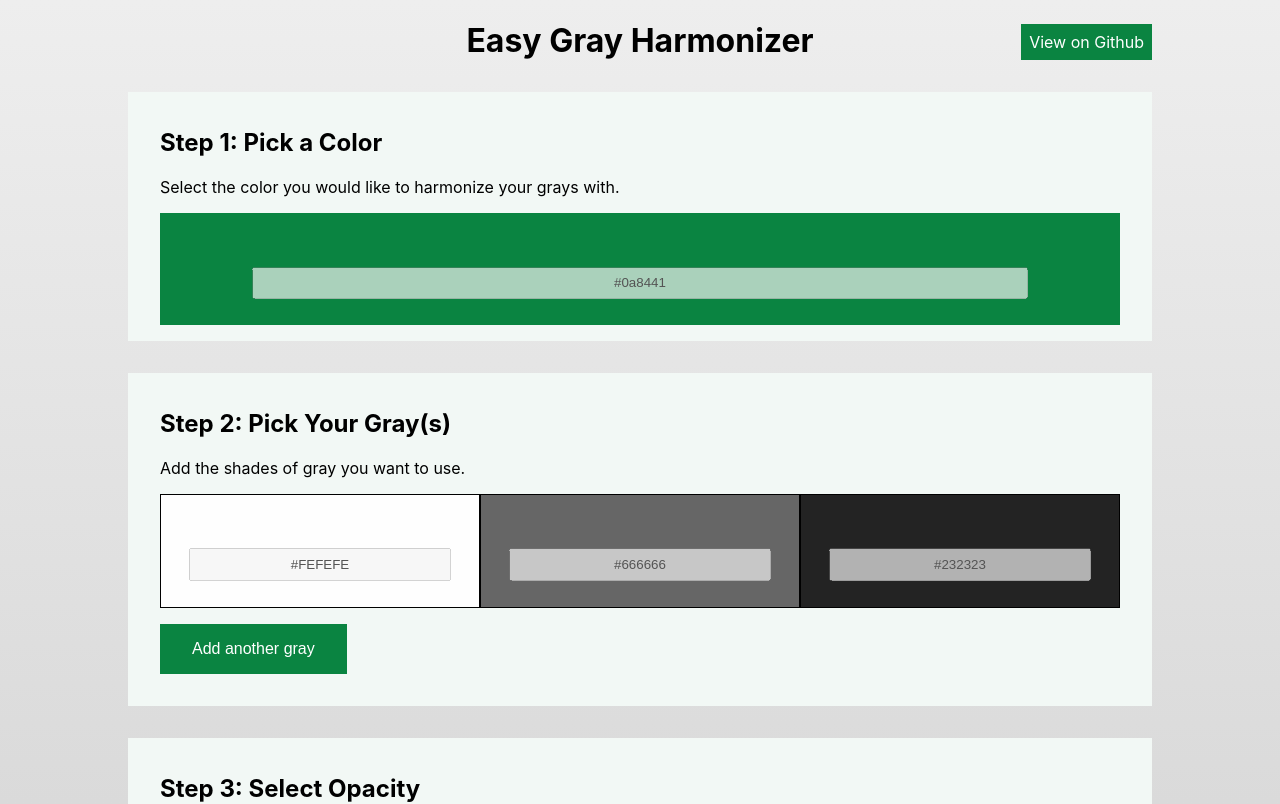
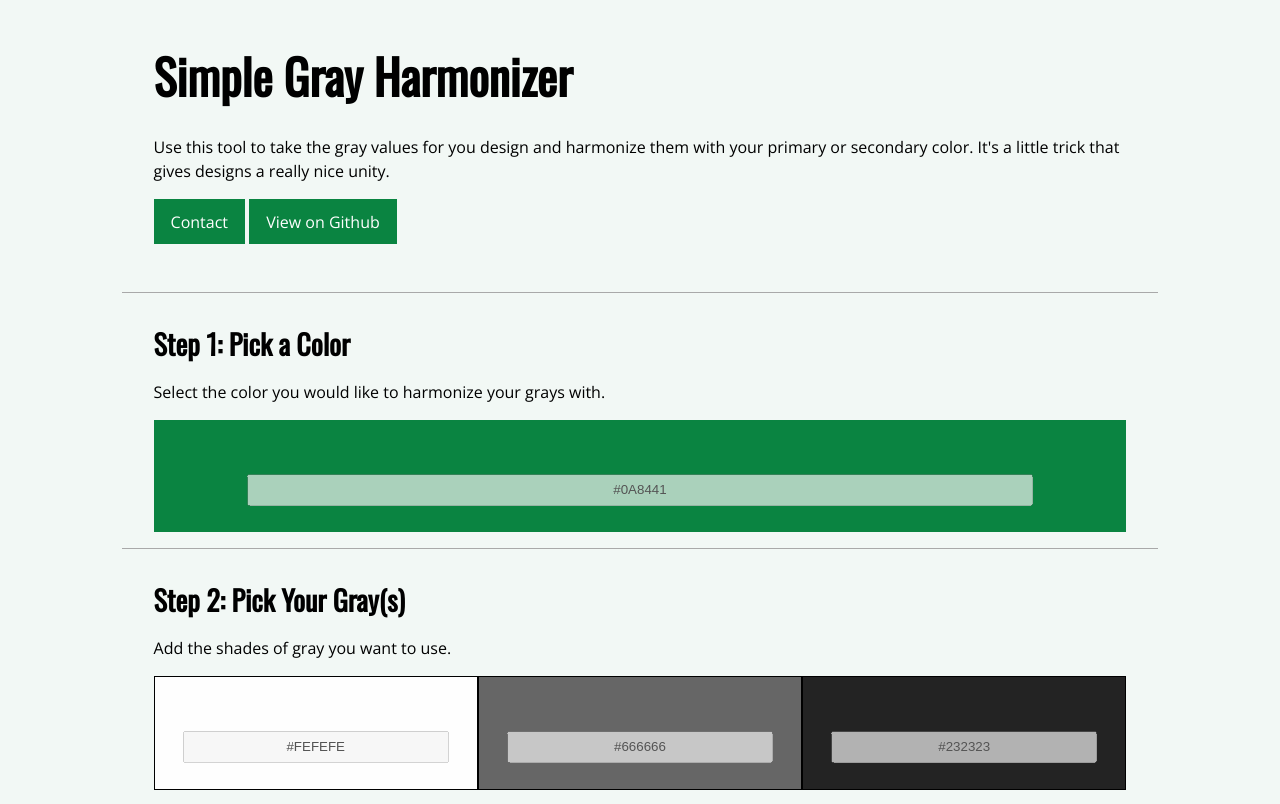
Before and after one commit to brentswisher/gray-harmonizer, a React (Create React App) app: page / in a window 1280 px wide. Shown: the top 804 px of the page. Built offline with nearby package versions, Linux system fonts and the light colour scheme.

Commit message:
Update styles

```diff
--- a/public/index.html
+++ b/public/index.html
@@ -4,6 +4,7 @@
     <meta charset="utf-8">
     <link rel="shortcut icon" href="%PUBLIC_URL%/favicon.ico">
     <meta name="viewport" content="width=device-width, initial-scale=1, shrink-to-fit=no">
+    <link href="https://fonts.googleapis.com/css?family=Open+Sans|Oswald" rel="stylesheet">
     <meta name="theme-color" content="#000000">
     <!--
       manifest.json provides metadata used when your web app is added to the
@@ -19,7 +20,7 @@
       work correctly both with client-side routing and a non-root public URL.
       Learn how to configure a non-root public URL by running `npm run build`.
     -->
-    <title>React App</title>
+    <title>Simple Gray Harmonizer</title>
   </head>
   <body>
     <noscript>
--- a/src/App.css
+++ b/src/App.css
@@ -1,31 +1,41 @@
 body {
-	background: rgb(238,238,238); /* Old browsers */
-	background: -moz-linear-gradient(top, rgba(238,238,238,1) 0%, rgba(204,204,204,1) 100%); /* FF3.6-15 */
-	background: -webkit-linear-gradient(top, rgba(238,238,238,1) 0%,rgba(204,204,204,1) 100%); /* Chrome10-25,Safari5.1-6 */
-	background: linear-gradient(to bottom, rgba(238,238,238,1) 0%,rgba(204,204,204,1) 100%); /* W3C, IE10+, FF16+, Chrome26+, Opera12+, Safari7+ */
-	filter: progid:DXImageTransform.Microsoft.gradient( startColorstr='#eeeeee', endColorstr='#cccccc',GradientType=0 ); /* IE6-9 */
+	font-family: 'Open Sans', sans-serif;
 }
 .app {
-  width:80%;
-  margin-left:auto;
-  margin-right:auto;
-  text-align: center;
+	padding:0 2em;
 }
 
 section {
-	margin:2em 0;
+	width:80%;
+	margin:auto;
 	padding:1em 2em;
 	text-align:left;
+	border-bottom: 1px solid darkgray;
 }
 
+h1,h2,h3,h4 {
+	font-family: 'Oswald', sans-serif;
+}
+
+h1 {
+	font-size:3em;
+	margin:0.5em 0;
+}
+h2 {
+	font-size: 1.75em;
+	margin:0.5em 0 0 0;
+}
+
+p {
+	line-height:1.5em;
+	margin-bottom: 1em;
+}
 .grays .color-swatch {
 	border:1px solid black;
 }
 
 .pallet {
 	border:none;
-	padding:0;
-
 }
 
 .swatch-holder {
@@ -36,15 +46,22 @@ section {
 .color-swatch {
 	height:7em;
 	text-align:center;
-	flex-basis:100%;
+	flex:1;
 	cursor: pointer;
 }
 
+
+@media (max-width: 800px) {
+  .swatch-holder {
+    display: block;
+  }
+}
 .color-swatch input {
 	margin:4em 1em;
 	height:2em;
 	text-align:center;
 	width:80%;
+	text-transform: uppercase;
 }
 
 .screen-reader-text {
@@ -61,23 +78,23 @@ section {
 }
 
 .button {
-    border: none;
-    color: #FFFFFF;
-    padding: 1em 2em;
-    text-align: center;
-    -webkit-transition-duration: 0.4s;
-    transition-duration: 0.4s;
-    margin: 1em 0;
-    text-decoration: none;
-    font-size: 16px;
-    cursor: pointer;
-}
-
-.button-github {
-	position:absolute;
-	right: 10%;
-    top: 0.5em;
-    padding:0.5em;
+	font-family: 'Oswald', sans-serif;
+	font-size:1em;
+	display: inline-block;
+	vertical-align: middle;
+	margin: 0 0 1em 0;
+	padding: 0.85em 1em;
+	border: 1px solid transparent;
+	border-radius: 0;
+	-webkit-transition: background-color 0.25s ease-out, color 0.25s ease-out;
+	transition: background-color 0.25s ease-out, color 0.25s ease-out;
+	font-family: inherit;
+	-webkit-appearance: none;
+	line-height: 1;
+	text-align: center;
+	cursor: pointer;
+	color: #fefefe;
+	text-decoration:none;
 }
 
 .pallet-title {
--- a/src/App.js
+++ b/src/App.js
@@ -37,11 +37,20 @@ class App extends Component {
       '#'+mixColors( this.state.primaryColor, item, this.state.opacity )
     ));
     return (
-      <div className="app" role="main" aria-labelledby="mainlbl">
-        <a href="https://github.com/brentswisher/gray-harmonizer" className="button button-github" style={{float:'right',backgroundColor:this.state.primaryColor} } >View on Github</a>
-        <h1 id="mainlbl">
-          Easy Gray Harmonizer
-        </h1>
+      <div className="app" role="main" aria-labelledby="mainlbl" style={ {backgroundColor:computedGrays[0]}}>
+        <section className="first-section" style={ {backgroundColor:computedGrays[0]}} aria-labelledby="mainlbl">
+          <h1 id="mainlbl">
+            Simple Gray Harmonizer
+          </h1>
+          <p>
+            Use this tool to take the gray values for you design and harmonize them with your primary or secondary color. It's a little trick that gives designs a really nice unity.
+          </p>
+          <p>
+            <a href="https://github.com/brentswisher/gray-harmonizer" className="button" style={{backgroundColor:this.state.primaryColor} } >Contact</a>
+            &nbsp;
+            <a href="https://github.com/brentswisher/gray-harmonizer" className="button" style={{backgroundColor:this.state.primaryColor} } >View on Github</a>
+          </p>
+        </section>
         <section style={ {backgroundColor:computedGrays[0]}} aria-labelledby="section1lbl">
           <h2 id="section1lbl">Step 1: Pick a Color</h2>
           <p>
@@ -64,9 +73,11 @@ class App extends Component {
 
             }
           </div>
-          <button className="button" style={{backgroundColor:this.state.primaryColor} } onClick={ this.addGray }>
-            Add another gray
-          </button>
+          <p>
+            <button className="button" style={{backgroundColor:this.state.primaryColor} } onClick={ this.addGray }>
+              Add Another Gray
+            </button>
+          </p>
         </section>
 
         <section style={{backgroundColor:computedGrays[0]}} aria-labelledby="section3lbl">
```
